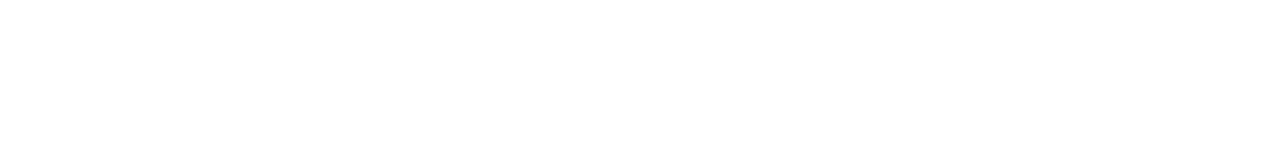
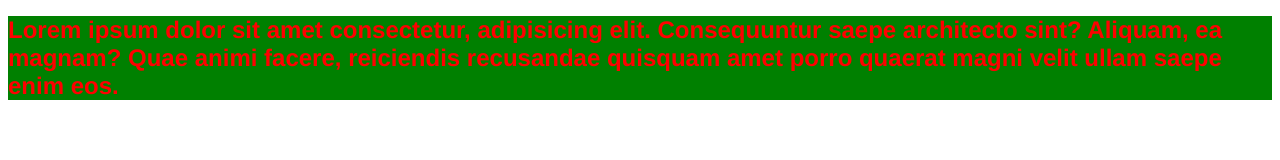
Before and after one commit to Kerry-Mannette/demo-website, a plain HTML site: page index.html in a window 1280 px wide. Drawn offline with Linux system fonts and the light colour scheme.

Commit message:
added css and js script

```diff
--- /dev/null
+++ b/css/Style.css
@@ -0,0 +1,9 @@
+body{
+    font-family: 'Franklin Gothic Medium', 'Arial Narrow', Arial, sans-serif;
+}
+
+.heading{
+    color: red;
+    background-color: green;
+    font-size: 24px;
+}
--- a/index.html
+++ b/index.html
@@ -4,8 +4,9 @@
     <meta charset="UTF-8">
     <meta name="viewport" content="width=device-width, initial-scale=1.0">
     <title>Document</title>
+    <link rel="stylesheet" href="css/Style.css">
 </head>
 <body>
-
+    <h1 class="heading">Lorem ipsum dolor sit amet consectetur, adipisicing elit. Consequuntur saepe architecto sint? Aliquam, ea magnam? Quae animi facere, reiciendis recusandae quisquam amet porro quaerat magni velit ullam saepe enim eos.</h1>
 </body>
 </html>
```
Also changed, not shown: script/script.js (added).
